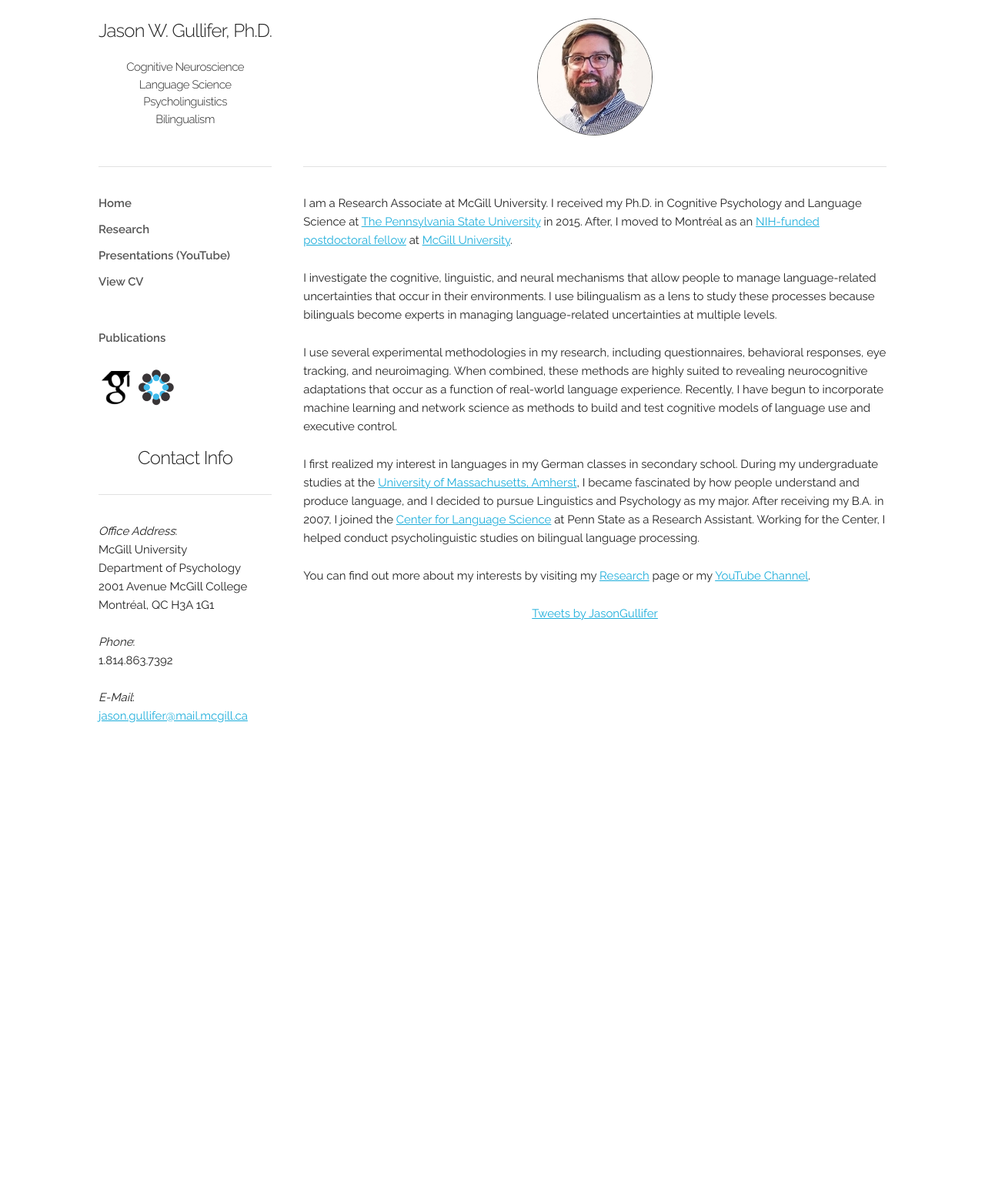
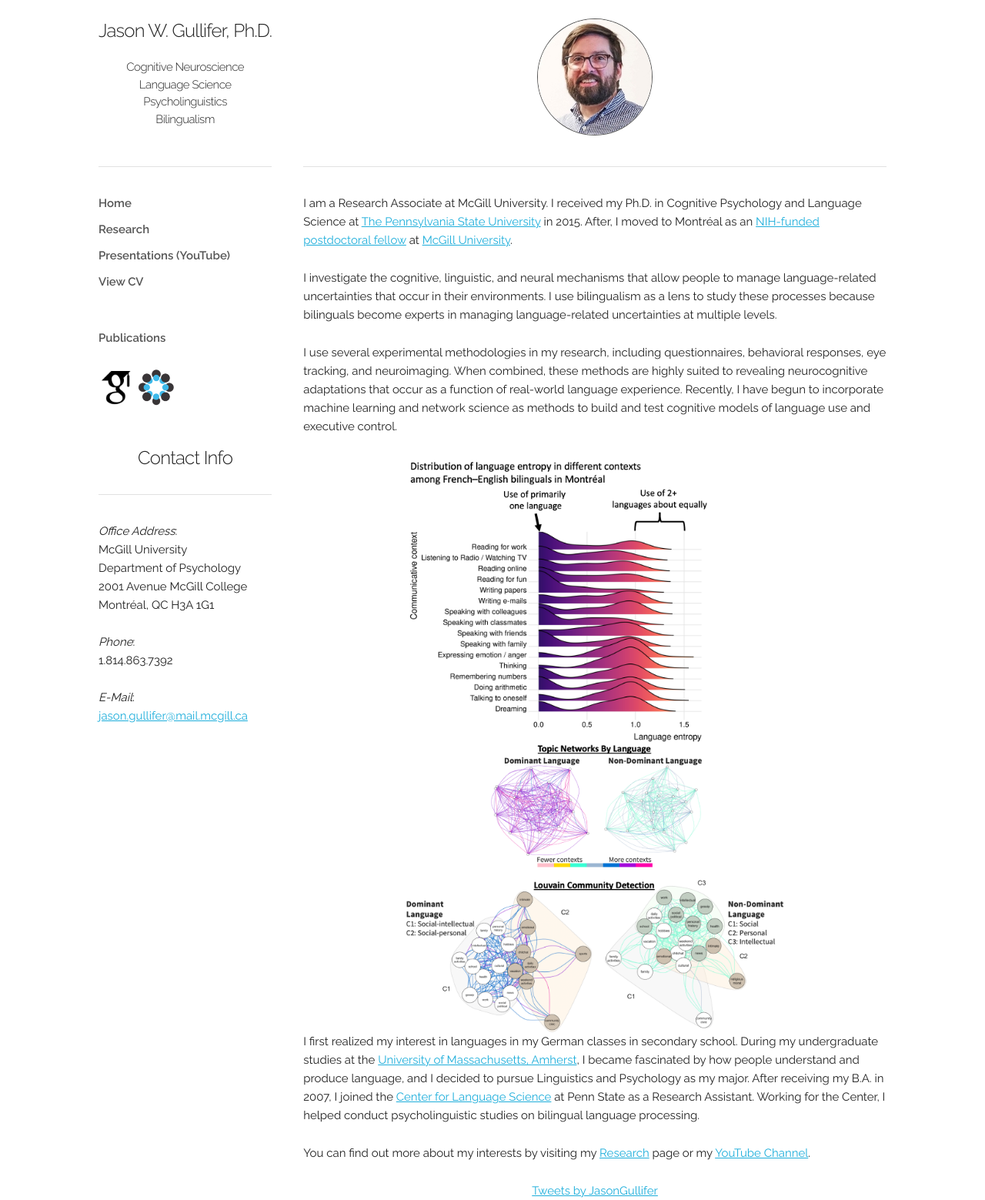
Before and after one commit to jasongullifer/jasongullifer.github.io, a Jekyll site: the page built from index.html, in a window 1280 px wide. Shown: the whole page at 77% size. Built offline with Jekyll 4.4.1, drawn with Linux system fonts in a browser that asks for light colours; nearby versions of some CDN libraries; Markdown is read by kramdown in place of the engine named in the settings; the list of posts is cut into pages by our own code; comment, search, counter and statistics services are not loaded; before the commit the page ends 991 px from its top, so only the background shows below that.

Commit message:
added pretty pictures to main page

```diff
--- a/index.html
+++ b/index.html
@@ -8,10 +8,17 @@ layout: index_default
 	    <p>
 	      I am a Research Associate at McGill University. I received my Ph.D. in Cognitive Psychology and Language Science at <a href="http://www.psu.edu">The Pennsylvania State University</a> in 2015. After, I moved to Montréal as an <a href="https://projectreporter.nih.gov/project_info_description.cfm?aid=8982287&icde=26640610">NIH-funded postdoctoral fellow</a> at <a href="http://mcgill.ca">McGill University</a>. </p>
 
-	      <p>I investigate the cognitive, linguistic, and neural mechanisms that allow people to manage language-related uncertainties that occur in their environments. I use bilingualism as a lens to study these processes because bilinguals become experts in managing language-related uncertainties at multiple levels.</p>
+	     <p>I investigate the cognitive, linguistic, and neural mechanisms that allow people to manage language-related uncertainties that occur in their environments. I use bilingualism as a lens to study these processes because bilinguals become experts in managing language-related uncertainties at multiple levels.</p>
 
 	     <p>I use several experimental methodologies in my research, including questionnaires, behavioral responses, eye tracking, and neuroimaging. When combined, these methods are highly suited to revealing  neurocognitive adaptations that occur as a function of real-world language experience. Recently, I have begun to incorporate machine learning and network science as methods to build and test cognitive models of language use and executive control.</p>
 
+		<a href="research.html">
+
+		 <img class="center" src="images/entropy_distribution.png" alt="topic networks" width="500" hspace="10" align="middle"/>
+
+	     <img class="center" src="images/topic_networks.png" alt="topic networks" width="500" hspace="10" align="middle"/>
+
+		</a>
 		  <p>I first realized my interest in languages in my German classes in secondary school. During my undergraduate studies at the <a href="http://umass.edu">University of Massachusetts, Amherst</a>, I became fascinated by how people understand and produce language, and I decided to pursue Linguistics and Psychology as my major. After receiving my B.A. in 2007, I joined the <a href="http://cls.psu.edu">Center for Language Science</a> at Penn State as a Research Assistant. Working for the Center, I helped conduct psycholinguistic studies on bilingual language processing.
 	    </p>
 
```
